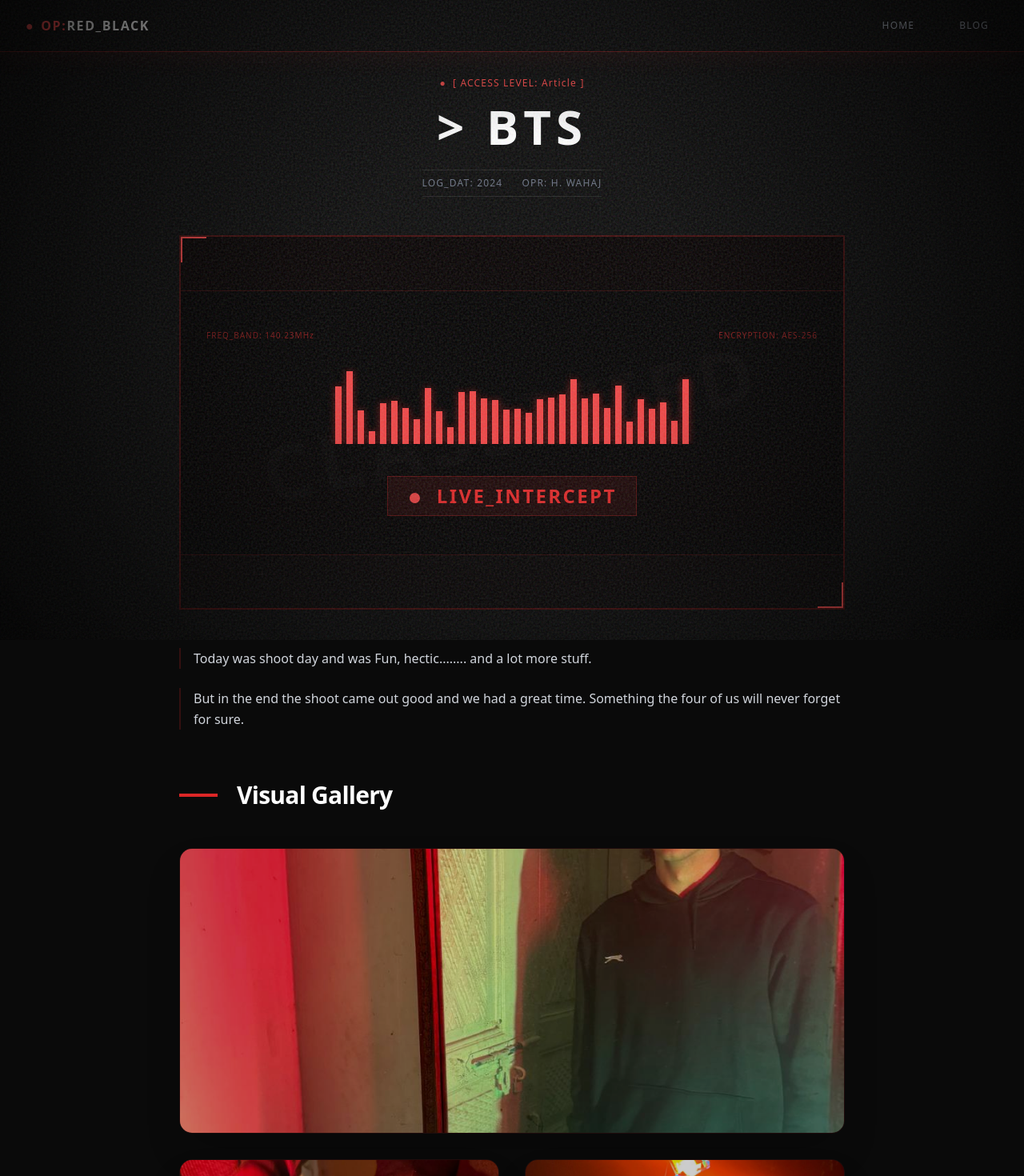
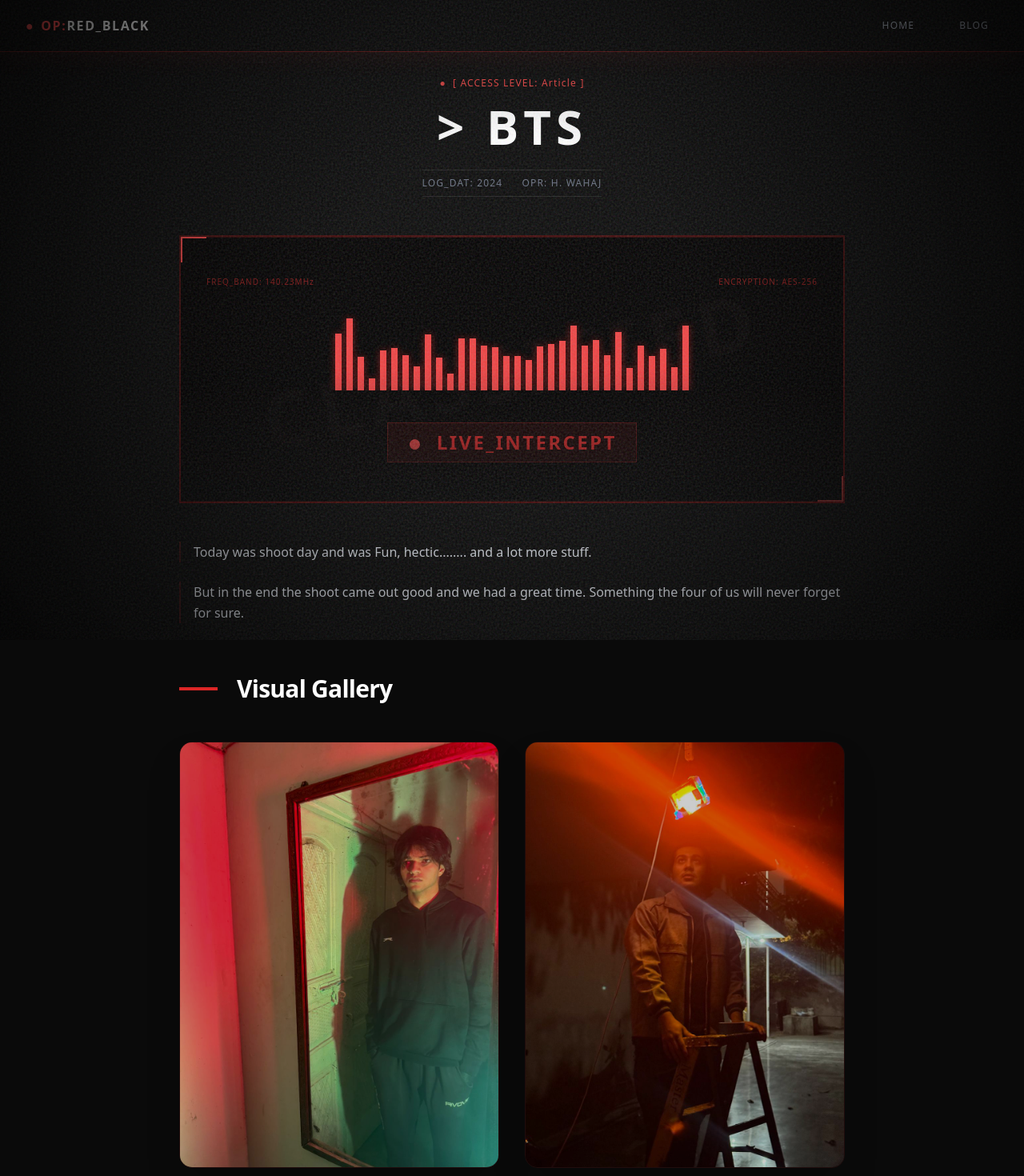
Before and after one commit to Muddasir-Haider-Khan/operation-red-black, a Next.js app: page /blog/__bts in a window 1280 px wide. Shown: the top 1470 px of the page at 80% size. Built offline with nearby package versions, Linux system fonts and the light colour scheme.

Commit message:
refactor: switch image and video components to intrinsic sizing and update gallery layout to masonry-style columns

```diff
--- a/app/blog/[slug]/page.tsx
+++ b/app/blog/[slug]/page.tsx
@@ -76,14 +76,14 @@ export default async function BlogPostPage({
           </header>
 
           {/* Main Media Section */}
-          <div className="relative aspect-video bg-black border-2 border-red-primary/30 overflow-hidden mb-12 flex items-center justify-center group">
+          <div className="relative bg-black border-2 border-red-primary/30 overflow-hidden mb-12 flex items-center justify-center group w-full">
             <div className="absolute top-0 left-0 w-8 h-8 border-t-2 border-l-2 border-red-accent z-20 pointer-events-none" />
             <div className="absolute bottom-0 right-0 w-8 h-8 border-b-2 border-r-2 border-red-accent z-20 pointer-events-none" />
             {post.videoEmbed ? (
               <iframe
                 src={post.videoEmbed}
                 title={post.title}
-                className="w-full h-full border-0"
+                className="w-full aspect-video border-0 relative z-10"
                 allow="accelerometer; autoplay; clipboard-write; encrypted-media; gyroscope; picture-in-picture; web-share"
                 referrerPolicy="strict-origin-when-cross-origin"
                 allowFullScreen
@@ -92,21 +92,24 @@ export default async function BlogPostPage({
               <video
                 src={post.localVideo}
                 controls
-                className="w-full h-full object-contain bg-black"
+                className="w-full h-auto object-contain bg-black relative z-10"
                 playsInline
               />
             ) : post.image ? (
               <Image
                 src={post.image}
                 alt={post.title}
-                fill
+                width={0}
+                height={0}
+                sizes="(max-width: 1200px) 100vw, 896px"
+                style={{ width: '100%', height: 'auto' }}
                 priority
-                className="object-cover transition-transform duration-700 group-hover:scale-105"
+                className="transition-transform duration-700 group-hover:scale-105 relative z-10"
               />
             ) : (
               <InterceptVisualizer />
             )}
-            <div className="absolute inset-0 bg-gradient-to-t from-black-primary/60 via-transparent to-transparent pointer-events-none" />
+            <div className="absolute inset-0 bg-gradient-to-t from-black-primary/60 via-transparent to-transparent pointer-events-none z-20" />
           </div>
 
           {/* Body Content */}
@@ -167,7 +170,7 @@ export default async function BlogPostPage({
           </div>
 
           {/* Image Gallery */}
-          <Gallery images={post.images || []} />
+          <Gallery images={post.images && post.images.length > 0 ? post.images : (post.image ? [post.image] : [])} />
 
           {/* Back Navigation */}
           <div className="mt-16 pt-8 border-t border-black-secondary flex justify-center">
--- a/components/BlogContent.tsx
+++ b/components/BlogContent.tsx
@@ -86,7 +86,7 @@ export default function BlogContent({ posts }: BlogContentProps) {
                     <div className="absolute bottom-0 right-0 w-3 h-3 border-b-2 border-r-2 border-red-accent z-20" />
                     {/* Media Section */}
                     {hasMedia && (
-                      <div className="relative aspect-[16/10] bg-transparent overflow-hidden">
+                      <div className="relative bg-transparent overflow-hidden">
                         {post.localVideo ? (
                           <video
                             src={post.localVideo}
@@ -95,18 +95,20 @@ export default function BlogContent({ posts }: BlogContentProps) {
                             playsInline
                             onMouseOver={(e) => e.currentTarget.play()}
                             onMouseOut={(e) => e.currentTarget.pause()}
-                            className="absolute inset-0 w-full h-full object-cover transition-transform duration-700 group-hover:scale-110"
+                            className="w-full h-auto transition-transform duration-700 group-hover:scale-110"
                           />
                         ) : mediaSource ? (
                           <Image
                             src={mediaSource}
                             alt={post.title}
-                            fill
-                            className="object-cover transition-transform duration-700 group-hover:scale-110"
+                            width={0}
+                            height={0}
                             sizes="(max-width: 768px) 100vw, (max-width: 1200px) 50vw, 33vw"
+                            style={{ width: '100%', height: 'auto' }}
+                            className="transition-transform duration-700 group-hover:scale-110"
                           />
                         ) : null}
-                        <div className="absolute inset-0 bg-gradient-to-t from-black-primary/90 via-transparent to-transparent opacity-60 group-hover:opacity-40 transition-opacity duration-500" />
+                        <div className="absolute inset-0 bg-gradient-to-t from-black-primary/90 via-transparent to-transparent opacity-60 group-hover:opacity-40 transition-opacity duration-500 pointer-events-none" />
 
                         {/* Play Indicator for Video */}
                         {(post.videoEmbed || post.localVideo) && (
--- a/components/Gallery.tsx
+++ b/components/Gallery.tsx
@@ -19,7 +19,7 @@ export default function Gallery({ images }: GalleryProps) {
         </h3>
       </div>
 
-      <div className="grid grid-cols-1 md:grid-cols-2 gap-8">
+      <div className="columns-1 md:columns-2 gap-8 space-y-8">
         {images.map((img, index) => (
           <motion.div
             key={index}
@@ -27,18 +27,18 @@ export default function Gallery({ images }: GalleryProps) {
             whileInView={{ opacity: 1, scale: 1 }}
             transition={{ duration: 0.6, delay: index * 0.1 }}
             viewport={{ once: true }}
-            className={`relative overflow-hidden rounded-2xl border border-red-primary/10 shadow-2xl group ${
-              index === 0 ? 'md:col-span-2 aspect-[21/9]' : 'aspect-square'
-            }`}
+            className="break-inside-avoid relative overflow-hidden rounded-2xl border border-red-primary/10 shadow-2xl group"
           >
             <Image
               src={img}
               alt={`Cinematic gallery asset ${index + 1}`}
-              fill
-              className="object-cover transition-transform duration-1000 group-hover:scale-110"
+              width={0}
+              height={0}
               sizes="(max-width: 768px) 100vw, (max-width: 1200px) 50vw, 33vw"
+              style={{ width: '100%', height: 'auto' }}
+              className="transition-transform duration-1000 group-hover:scale-110"
             />
-            <div className="absolute inset-0 bg-black/20 group-hover:bg-transparent transition-colors duration-500" />
+            <div className="absolute inset-0 bg-black/20 group-hover:bg-transparent transition-colors duration-500 pointer-events-none" />
             <div className="absolute inset-0 opacity-0 group-hover:opacity-100 transition-opacity duration-500 bg-gradient-to-t from-red-primary/40 to-transparent pointer-events-none" />
           </motion.div>
         ))}
```
Also changed, not shown: 1 other file (tests, documents, lock files or other folders).
